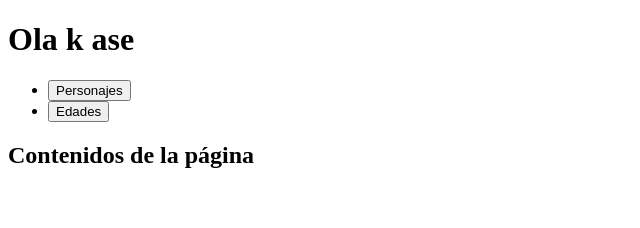
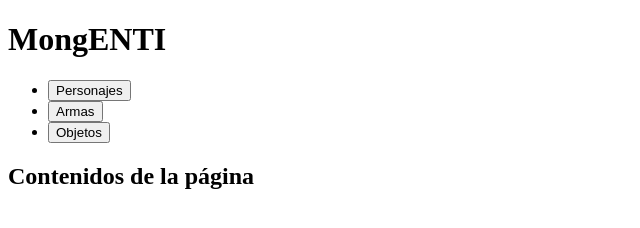
Before and after one commit to alejandroenti/2223M02UF4, a website: page index.html in a window 1280 px wide. Shown: the whole page, without its empty margins (0-640 px from the left). Drawn offline with Linux system fonts and the light colour scheme.

Commit message:
Improving error detection and HTML structure

```diff
--- a/index.html
+++ b/index.html
@@ -5,15 +5,18 @@
 		<meta charset="UTF-8">
 	</head>
 	<body>
-		<h1>Ola k ase</h1>
+		<header>
+			<h1>MongENTI</h1>
 			<nav>
 				<form>
 					<ul>
-					<li><input type="submit" value="Personajes" id="characters-menu" onclick="return false;"/></li>
-					<li><input type="submit" value="Edades" id="ages-menu" onclick="return false;"/></li>
+						<li><button id="characters-button">Personajes</button></li>
+						<li><button id="weapons-button">Armas</button></li>
+						<li><button id="items-button">Objetos</button></li>
 					</ul>
 				</form>
 			</nav>
+		</header>
 		<main id="contents-main">
 			<h2>Contenidos de la página</h2>
 		</main>
```
Also changed, not shown: index.js (+7 -1 lines), 2 other files. Lines whose indentation alone changed are shown as unchanged.
